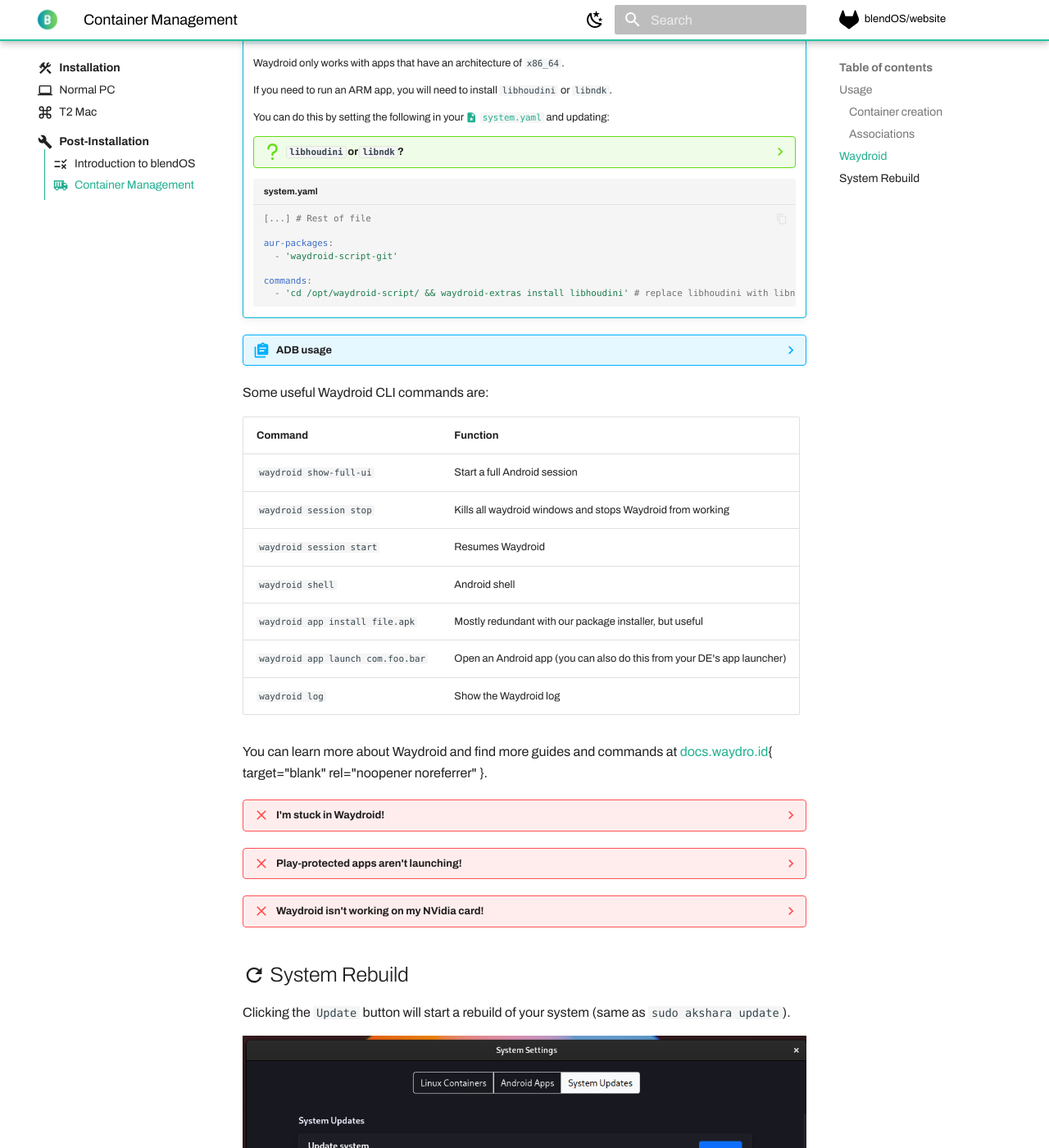
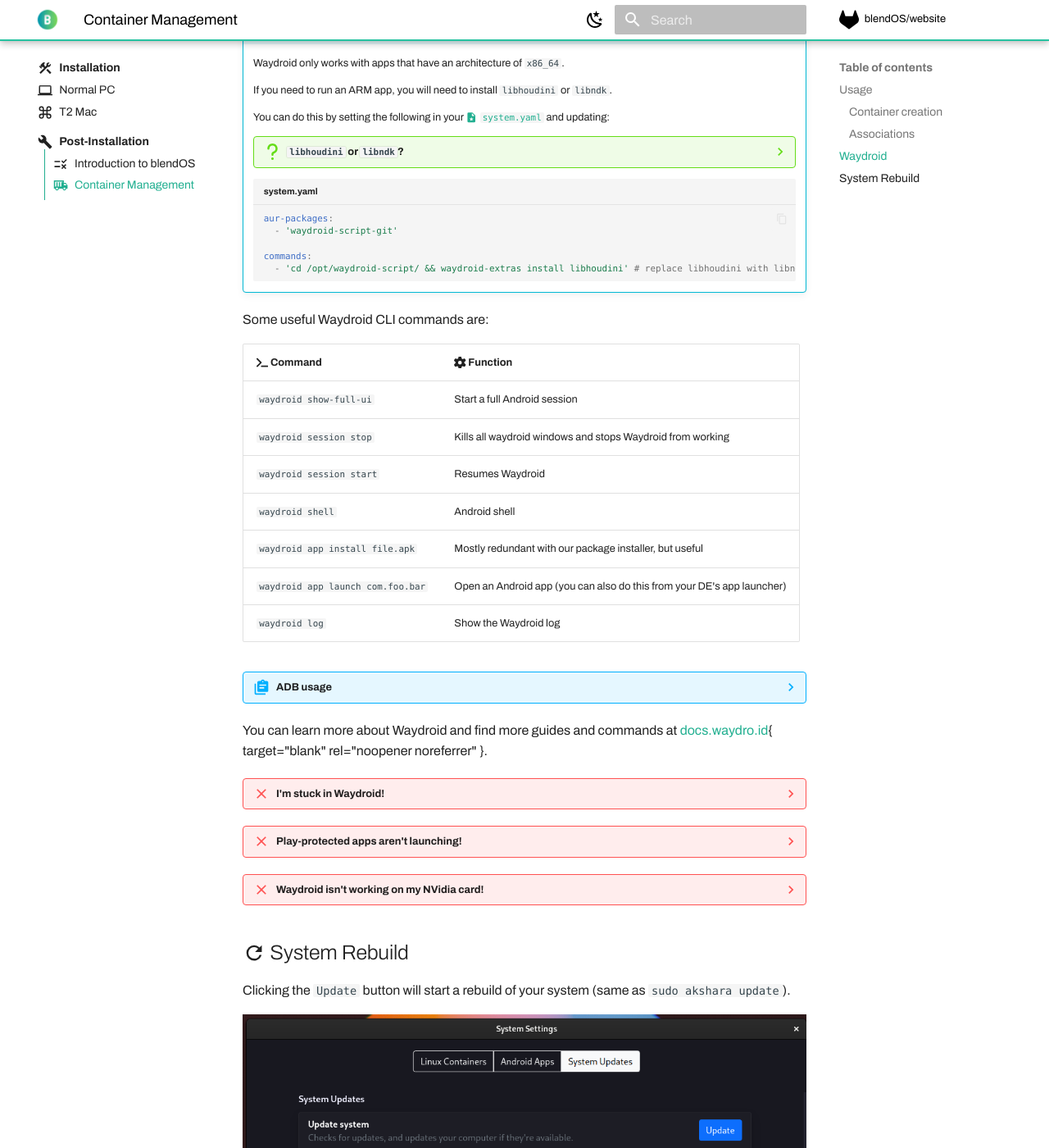
Before and after one commit to blend-os/website, an MkDocs documentation site: the page built from docs/install/post-install/container-guide.md, in a window 1280 px wide and 1400 px high, scrolled down 4210 px. Shown: the whole window at 82% size. Built offline with MkDocs 1.6.1 and Material for MkDocs 9.7.7, drawn with Linux system fonts in a browser that asks for light colours; emoji names are drawn with the system emoji font; some web fonts are replaced; plug-ins that fetch from the network failed and are left out; some of the changed lines change nothing that is shown.

Commit message:
small waydroid section fixes

````diff
--- a/docs/install/post-install/container-guide.md
+++ b/docs/install/post-install/container-guide.md
@@ -67,8 +67,6 @@
         However, some apps will work on one translation layer and not another. You may need to try both if a game does not work or suffers from bad performance.
 
     ```yaml title="system.yaml"
-    [...] # Rest of file
-
     aur-packages:
       - 'waydroid-script-git'
 
@@ -76,16 +74,11 @@
       - 'cd /opt/waydroid-script/ && waydroid-extras install libhoudini' # replace libhoudini with libndk if on an AMD CPU
     ```
 
-??? abstract "ADB usage"
-    After getting your Android IP from **Settings > About**, use this adb command:
 
-    ```
-    adb connect <IP>:5555
-    ```
 
 Some useful Waydroid CLI commands are:
 
-| Command | Function |
+| :fontawesome-solid-terminal: Command | :fontawesome-solid-gear: Function |
 | -------------------- | -------------------------------- |
 | `waydroid show-full-ui` | Start a full Android session |
 | `waydroid session stop` | Kills all waydroid windows and stops Waydroid from working |
@@ -95,6 +88,12 @@
 | `waydroid app launch com.foo.bar` | Open an Android app (you can also do this from your DE's app launcher) |
 | `waydroid log` | Show the Waydroid log |
 
+??? abstract "ADB usage"
+    After getting your Android IP from **Settings > About**, use this adb command:
+
+    ```
+    adb connect <IP>:5555
+    ```
 
 You can learn more about Waydroid and find more guides and commands at https://docs.waydro.id{ target="blank" rel="noopener noreferrer" }.
 
````
